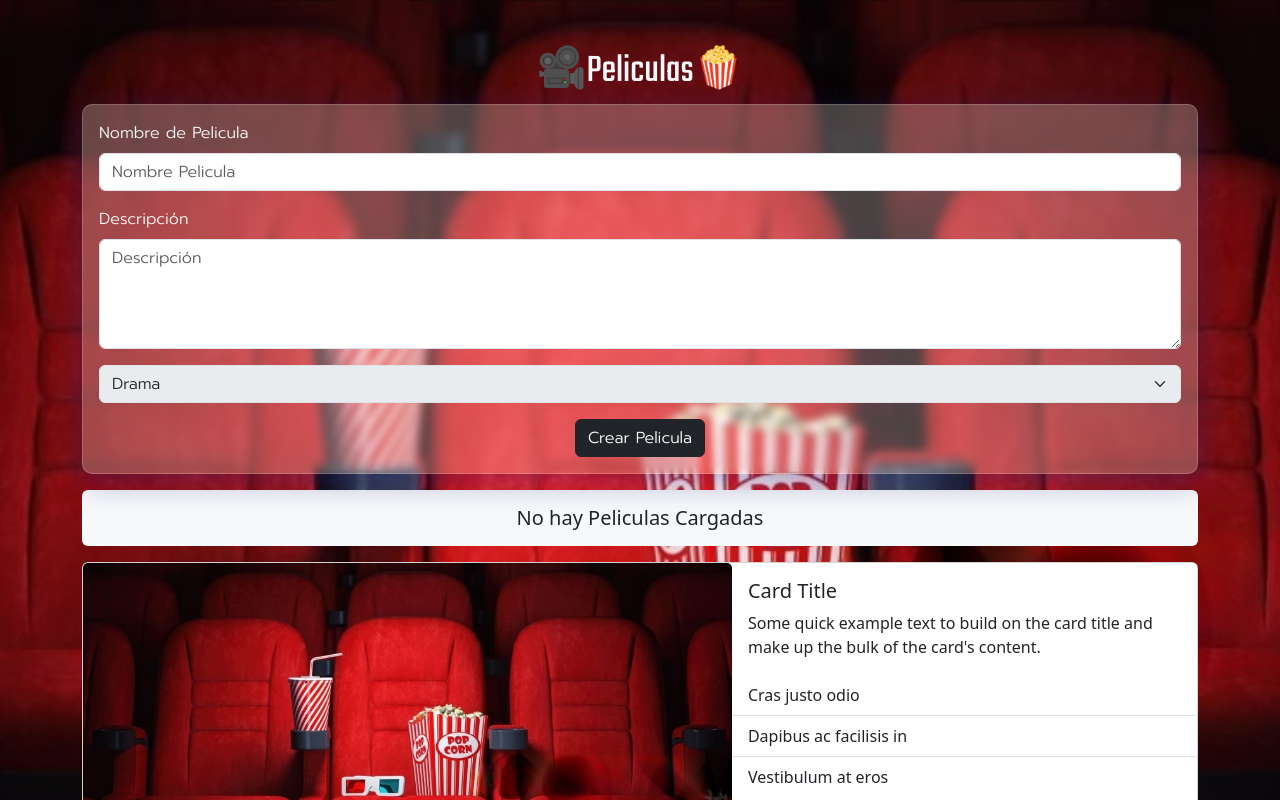
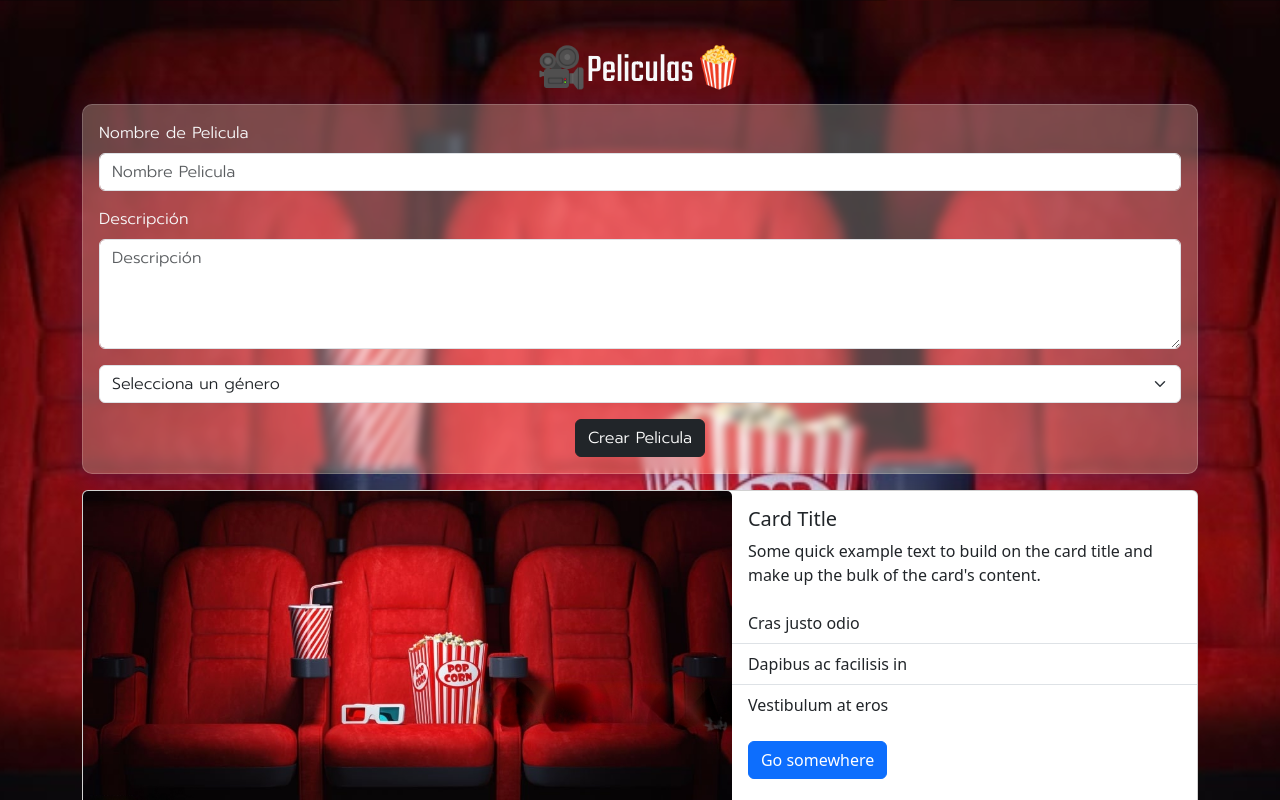
Before and after one commit to CosmeNicolas/ReactMovie, a React (Vite) app: page / in a window 1280 px wide. Shown: the top 800 px of the page. Built offline with nearby package versions, Linux system fonts and the light colour scheme.

Commit message:
al cargar el formulario me muestra por consola los datos ingresados

```diff
--- a/src/App.css
+++ b/src/App.css
@@ -38,3 +38,25 @@ h1{
 .card-img{
   max-width: 540px;
 }
+
+
+/* form select  */
+/* Estilo para las opciones del Form.Select */
+.form-select {
+  /* Ajusta el ancho según tus necesidades */
+  width: 50%;
+}
+
+/* Estilo para las opciones del Form.Select cuando están abiertas */
+.form-select:active,
+.form-select:focus {
+  /* Ajusta el tamaño del menú desplegable según tus necesidades */
+  height: auto;
+}
+
+/* Estilo para las opciones del Form.Select cuando están desplegadas */
+.form-select option {
+  /* Ajusta el espaciado y el tamaño del texto según tus necesidades */
+  padding: 10px;
+  font-size: 14px;
+}
--- a/src/components/FormularioPelicula.jsx
+++ b/src/components/FormularioPelicula.jsx
@@ -1,14 +1,31 @@
 import { useForm } from "react-hook-form"
-import { Button, Container, Form ,Card} from 'react-bootstrap';
+import { Button, Container, Form } from 'react-bootstrap';
 import Peliculas from "./Peliculas";
+import { useState } from "react";
+
 
 const FormularioPelicula = () => {
+
+  const [nombrePelicula, setNombrePelicula] = useState('');
+  const [descripcion, setDescripcion] = useState('')
+  const [genero, setGenero] = useState('')
+
+
+  const { register, handleSubmit, formState: { errors } } = useForm();
+  const onSubmit = (data) =>{
+
+    const nombrePelicula = data["Nombre Pelicula"];
+    const descripcion = data["Descripción"];
+    const genero = data["genero"]
+
+    console.log("Nombre Pelicula", nombrePelicula)
+    console.log("Descripción", descripcion)
+    console.log("genero", genero)
 
 
 
 
-  const { register, handleSubmit, formState: { errors } } = useForm();
-  const onSubmit = data => console.log(data);
+  };
   console.log(errors)
 
 
@@ -45,10 +62,12 @@ const FormularioPelicula = () => {
 
           {/* select */}
         <Form.Group className="mb-3">
-          <Form.Select disabled
+          <Form.Select
+          className="form-select"
           {...register("genero",
            { required: true
            })}>
+              <option value="">Selecciona un género</option>
               <option value="Drama">Drama</option>
               <option value="Comedia">Comedia</option>
               <option value="Suspenso">Suspenso</option>
@@ -66,10 +85,6 @@ const FormularioPelicula = () => {
            </div>
         </Form>
 
-            {/* parrafo no hay peliculas cargadas */}
-      <Card.Body>
-        <Card.Title className='py-3 my-3 bg bg-body-tertiary border-title text-center rounded-2 '>No hay Peliculas Cargadas</Card.Title>
-      </Card.Body>
 
            <Peliculas/>
 
--- a/src/components/Peliculas.jsx
+++ b/src/components/Peliculas.jsx
@@ -28,7 +28,10 @@ const Peliculas = () => {
         </Card.Body>
         </div>
       </Card>
-
+      {/* parrafo no hay peliculas cargadas */}
+       <Card.Body>
+        <Card.Title className='py-3 my-3 bg bg-body-tertiary border-title text-center rounded-2 '>No hay Peliculas Cargadas</Card.Title>
+      </Card.Body>
     </>
     );
   }
```
